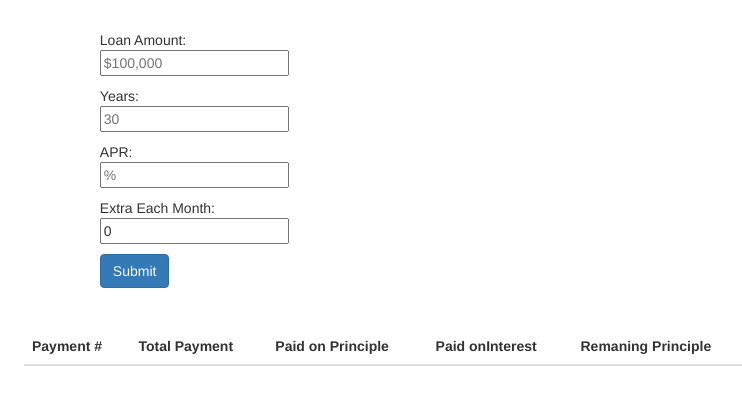
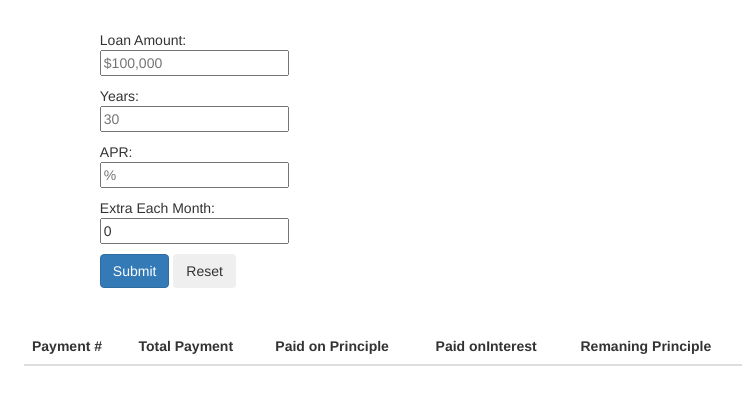
Before and after one commit to Pebbelzz/MortagagePaymentCalc, a plain HTML site: page index.html in a window 1280 px wide. Shown: the whole page, without its empty margins (251-993 px from the left). Drawn offline with nearby package versions, Linux system fonts and the light colour scheme.

Commit message:
Added reset Button for form

```diff
--- a/index.html
+++ b/index.html
@@ -51,6 +51,7 @@
               </p>
               <p>
                 <button id="loanCalcBtn" type="button" class="btn btn-primary" onclick="loanGrab();">Submit</button>
+                <button id="reset" type="reset" class="btn">Reset</button>
               </p>
           </div>
         </form>
```
